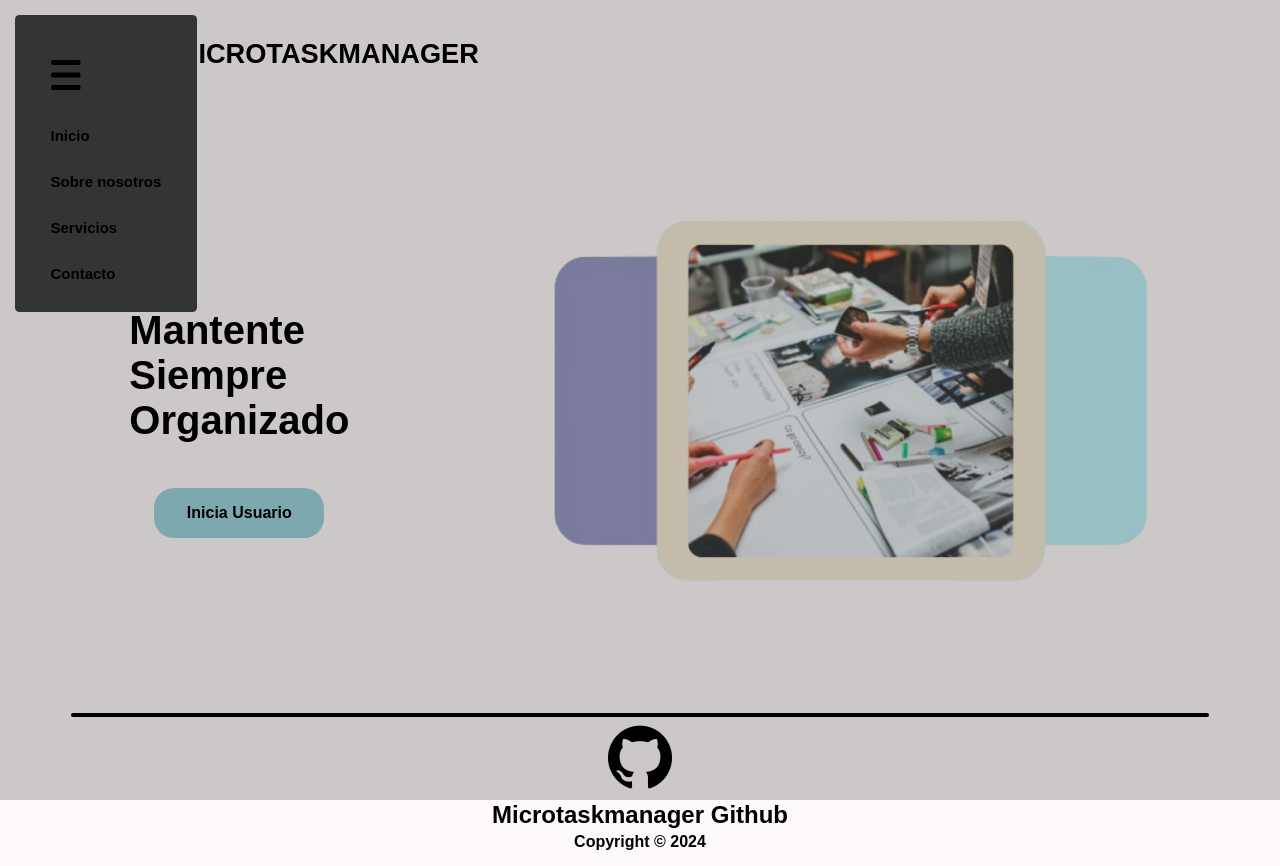
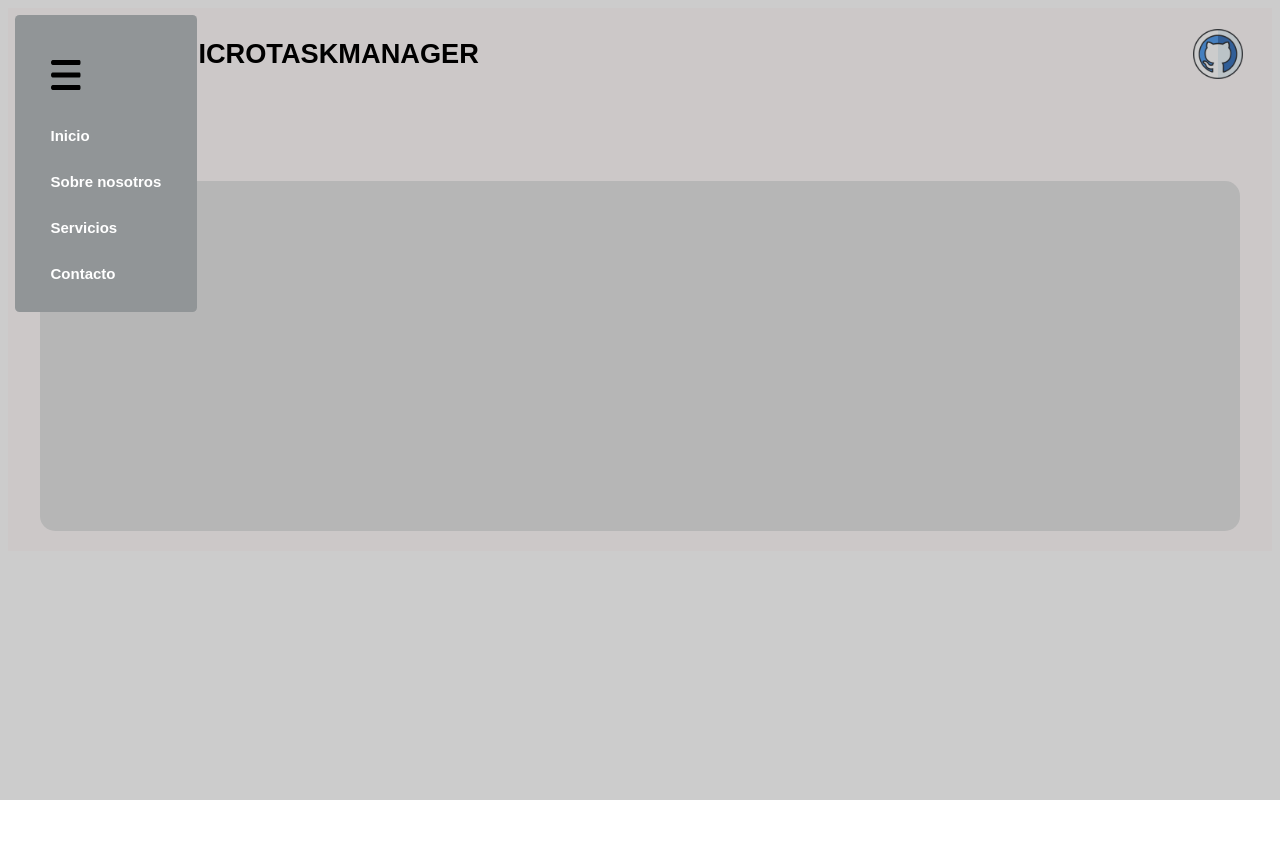
Before and after one commit to JeniferZapataLuna/Microtaskmanager, a React (Vite) app in the folder Vite/: page /Pagina2 in a window 1280 px wide. Both pictures are taken after a click on the picture 62 px from the left and 52 px from the top of the page. After the commit the page ends 800 px from the top, so only its background shows below. Built offline with nearby package versions, Linux system fonts and the light colour scheme.

Commit message:
commit
Implementación del modulo donde se encuentran las notas

```diff
--- a/Vite/index.html
+++ b/Vite/index.html
@@ -2,7 +2,7 @@
 <html lang="en">
   <head>
     <meta charset="UTF-8" />
-    <link rel="icon" type="image/svg+xml" href="/Vite/public/Img/papel.png" />
+    <link rel="icon" type="image/svg+xml" href="/public/Img/papel.png" />
     <meta name="viewport" content="width=device-width, initial-scale=1.0" />
     <title>MICROTASKMANAGER</title>
   </head>
--- a/Vite/package.json
+++ b/Vite/package.json
@@ -14,7 +14,8 @@
     "@emotion/styled": "^11.11.5",
     "@mui/material": "^5.15.18",
     "react": "^18.2.0",
-    "react-dom": "^18.2.0"
+    "react-dom": "^18.2.0",
+    "react-router-dom": "^6.23.1"
   },
   "devDependencies": {
     "@types/react": "^18.2.66",
--- a/Vite/src/App.jsx
+++ b/Vite/src/App.jsx
@@ -1,16 +1,18 @@
-import React, { useState } from 'react'
-import './App.css'
-import Foot from './Pages/footer'
-import Body from './Pages/Main'
+import React from 'react';
+import Home from './Pages/Home';
+import Pagina2 from './Pages/pagina2';
+import { BrowserRouter as Router, Routes, Route } from 'react-router-dom';
 
 function App() {
-
   return (
     <>
-    <Body />
-    <Foot />
-    </>
-  )
+    <Routes>
+        <Route path="/" element={<Home />} />
+        <Route path="/Pagina2" element={<Pagina2/>} />
+    </Routes>
+      </>
+
+  );
 }
 
-export default App
+export default App;
--- /dev/null
+++ b/Vite/src/Pages/Home.jsx
@@ -0,0 +1,15 @@
+import React from 'react';
+import Foot from './footer';
+import Body from './Main';
+
+function Home() {
+  return (
+    <>
+      <Body />
+      <Foot />
+      </>
+
+  );
+}
+
+export default Home;
--- a/Vite/src/Pages/Main.css
+++ b/Vite/src/Pages/Main.css
@@ -103,7 +103,7 @@
     padding: 1em;
     border-radius: 0.3em;
 
-    background-color: #323435;
+    background-color: #919597;
 
     font-size: 15px;
     border-style: none;
@@ -128,7 +128,7 @@
     border-radius: 0.3em;
 
     text-decoration: none;
-    color: inherit;
+    color: #fff;
     cursor: pointer;
 }
 .hamburguesa-contents.active, .hamburguesa-bg.active{
--- a/Vite/src/Pages/Modal.css
+++ b/Vite/src/Pages/Modal.css
@@ -54,3 +54,8 @@
 .form{
     width: 90%;
 }
+
+.Link{
+    text-decoration: none;
+    color: black;
+}
--- a/Vite/src/Pages/Modal.jsx
+++ b/Vite/src/Pages/Modal.jsx
@@ -12,8 +12,8 @@ const Modal = ({ closeModal }) => {
                 <input type="text" className='form Cedula'  placeholder="Cédula"/>
                 <input type="text" className='form Contraseña'  placeholder="Contraseña"/>
                 <input type="text" className='form Contraseña'  placeholder="Verificar Contraseña"/>
-                <button type='button' className='form Registrar hover-effect'>Registrarse</button>
-                <p>Volver a la pagina principal <a href='http://localhost:5173/' className='open-modal-link'>Inicio</a></p>
+                <button type='button' className='form Registrar hover-effect' ><a  className='Link' href='http://localhost:5173/Pagina2'>Registrarse</a></button>
+                <p>Volver a la pagina principal <a href='http://localhost:5173' className='open-modal-link'>Inicio</a></p>
             </div>
         </div>
     );
--- /dev/null
+++ b/Vite/src/Pages/Pagina2.css
@@ -0,0 +1,39 @@
+.Perfil{
+
+    width: 50px;
+    height: 50px;
+    padding: 0.4em;
+    padding-left: 58%;
+
+}
+
+.Agregar{
+    display: flex;
+    flex-direction: column;
+    align-content: center;
+    align-items: center;
+}
+
+.agregar{
+    display: flex;
+    align-items: center;
+    justify-content: center;
+    width: 40px;
+    height: 40px;
+    font-size: 55px;
+    background-color: #70FD76;
+    color: #52b657;
+    margin-left: 35px;
+    margin-top: 20px;
+    border:none;
+    border-radius: 8px;
+}
+
+.Notas{
+    border: none;
+    border-radius: 15px;
+    width: 95%;
+    height: 350px;
+    margin: 20px;
+    background-color: #E4E4E4;
+}
--- /dev/null
+++ b/Vite/src/Pages/pagina2.jsx
@@ -0,0 +1,71 @@
+import React from 'react';
+import { useState } from 'react';
+import './Pagina2.css'
+
+const pagina2 = () => {
+
+        const [menuOpen, setMenuOpen] = useState(false);
+
+        const toggleMenu = () => {
+            setMenuOpen(!menuOpen);
+        };
+
+
+        const hover = (element) => {
+            element.addEventListener("mouseover", () => {
+                element.style.backgroundColor = "lightblue";
+            });
+
+            element.addEventListener("mouseout", () => {
+                element.style.backgroundColor = "";
+            });
+        }
+
+        const addhover = () => {
+            const botones = document.getElementsByClassName("hover");
+            Array.from(botones).map(boton => {
+                hover(boton); // Llamar a la función addHoverEffect y pasar cada elemento como argumento
+            });
+        };
+
+        const close_ham = () => {
+            setMenuOpen(false)
+        }
+        return (
+           <>
+            <section className={`hamburguesa-bg ${menuOpen? 'active' : 'unactive'}`} onClick={close_ham}></section>
+            <div className='Principal' onLoad={addhover}>
+                <div className='D1'>
+
+                    <section className="menu_ham menu">
+                    <img src='/public/img/menu.png' alt="Menu hamburguesa" onClick={toggleMenu} className='img hover hamburguesa-toggle'/>
+                    </section>
+
+
+                    <img src='/public/img/papel.png' alt="icon" className='Icono'/>
+                    <p className='name'>MICROTASKMANAGER</p>
+
+                    <img src="/public/img/Perfil.png" alt="icon"  className='Perfil'/>
+
+                </div>
+                <button type="button" className='agregar hover-effect'>+</button>
+                <div className='Agregar'>
+
+                    <section className='Notas'>
+
+                    </section>
+                </div>
+
+                <ul className={`hamburguesa-contents ${menuOpen? 'active' : 'unactive'}`}>
+                    <li><img src='/public/img/menu.png' alt="Menu hamburguesa" onClick={toggleMenu} className='img hover hamburguesa-toggle'/></li>
+                    <li><a href="#" className='hover'>Inicio</a></li>
+                    <li><a href="#" className='hover'>Sobre nosotros</a></li>
+                    <li><a href="#" className='hover'>Servicios</a></li>
+                    <li><a href="#" className='hover'>Contacto</a></li>
+                </ul>
+            </div>
+     </>
+  );
+};
+
+export default pagina2;
--- a/Vite/src/main.jsx
+++ b/Vite/src/main.jsx
@@ -1,9 +1,13 @@
 import React from 'react'
 import ReactDOM from 'react-dom/client'
 import App from './App.jsx'
+import { BrowserRouter } from 'react-router-dom'
 
 ReactDOM.createRoot(document.getElementById('root')).render(
   <React.StrictMode>
+    < BrowserRouter>
     <App />
+    </BrowserRouter>
+
   </React.StrictMode>,
 )
```
Also changed, not shown: Vite/public/Img/Perfil.png (added), 1 other file (tests, documents, lock files or other folders).
